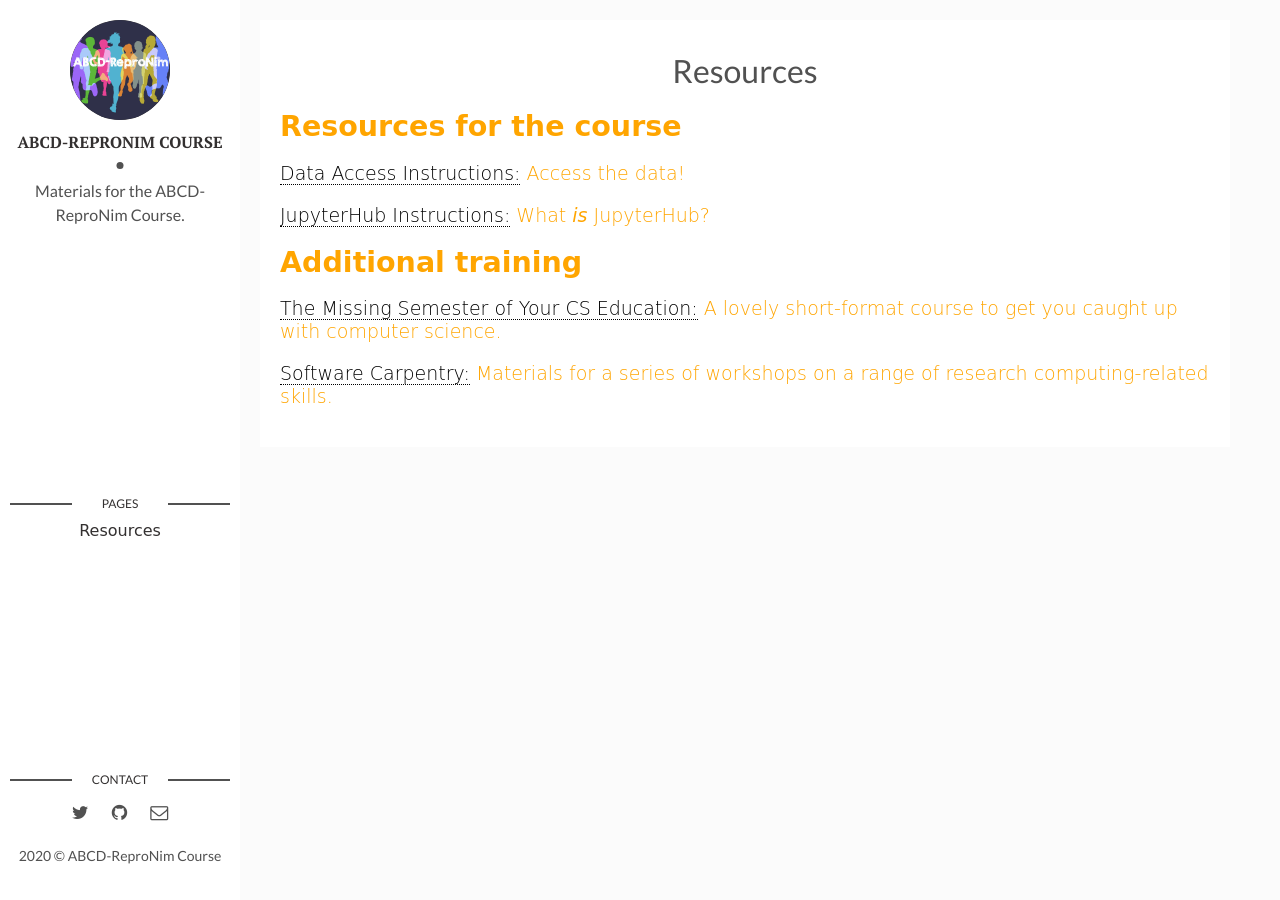
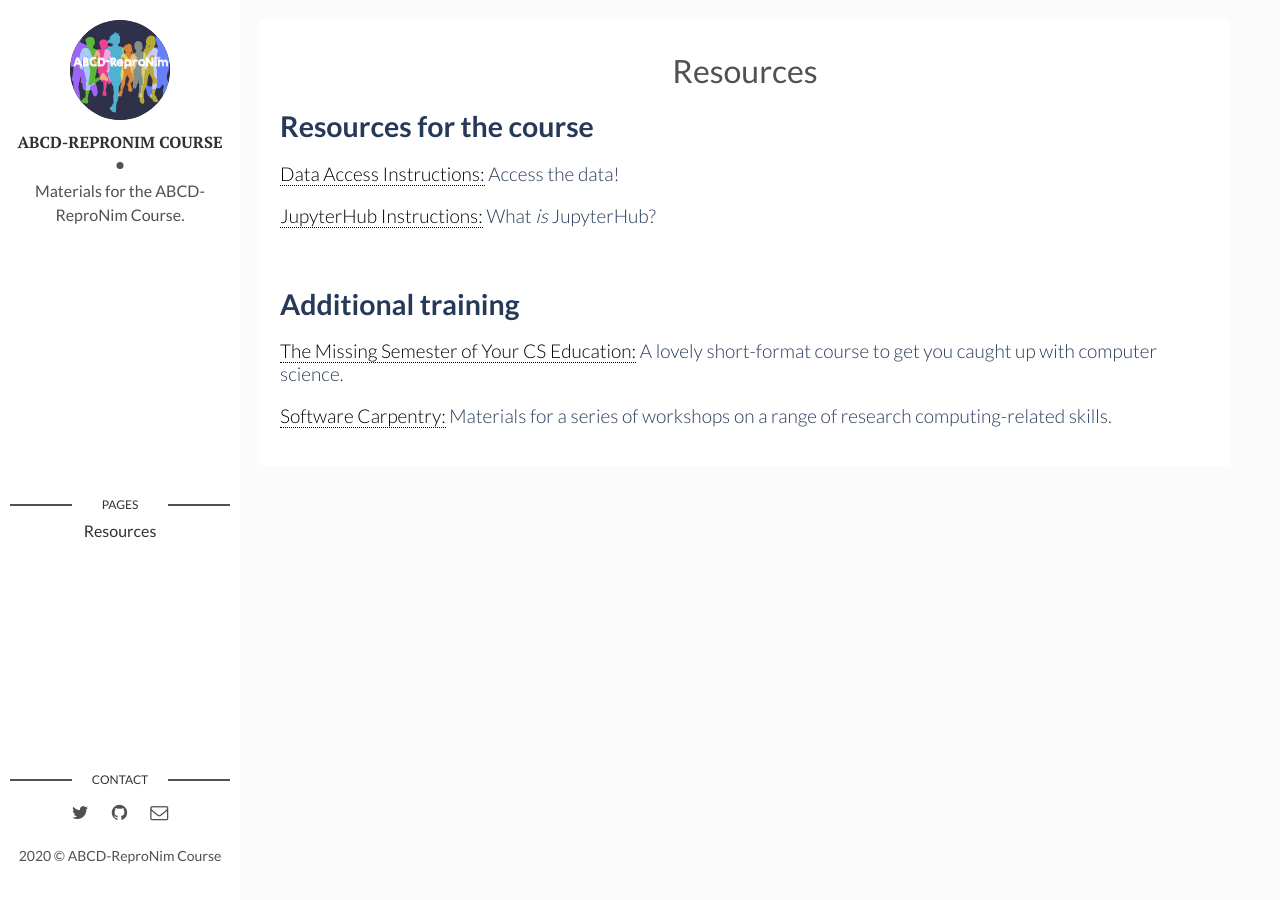
Before and after one commit to ABCD-ReproNim/materials, a Jekyll site: the page built from misc/_posts/2015-10-10-resources.md, in a window 1280 px wide. Built offline with Jekyll 4.4.1, drawn with Linux system fonts in a browser that asks for light colours.

Commit message:
Change colors and font on resources page

```diff
--- a/_layouts/resources.html
+++ b/_layouts/resources.html
@@ -8,7 +8,7 @@ layout: main
         <h1 class="page-title">{{page.title}}</h1>
       </header>
       <div class="resources">
-        <div class="smallhead" style="color: orange;">
+        <div class="smallhead" style="color: #263959;">
         {{ page.content }}
         </div>
     </div>
--- a/assets/css/main.css
+++ b/assets/css/main.css
@@ -1313,7 +1313,7 @@ a.newer-posts:hover {
 /* - - - - - - - - - - Sidebar Page Styles - - - - - - - - - - */
 .pagelink {
   text-align: center;
-  font-family: 'Comic Sans MS', serif;
+  font-family: 'Lato', sans-serif;
   text-decoration: none;
   color: #333030;
 }
@@ -1544,5 +1544,5 @@ a.newer-posts:hover {
 }
 
 .resources {
-    font-family: Comic Sans MS, serif;
-}
+    font-family: 'Lato', sans-serif;
+}
--- a/misc/_posts/2015-10-10-resources.md
+++ b/misc/_posts/2015-10-10-resources.md
@@ -13,6 +13,8 @@ tags: []
 
 [JupyterHub Instructions:](https://docs.google.com/document/d/1kXvK2c_N9TkIAYn21WfzlCPtJvxhjW13Ftf0DwnAnlg/edit?usp=sharing) What _is_ JupyterHub?
 
+<br/>
+
 ## Additional training
 
 [The Missing Semester of Your CS Education:](https://missing.csail.mit.edu) A lovely short-format course to get you caught up with computer science.
```
